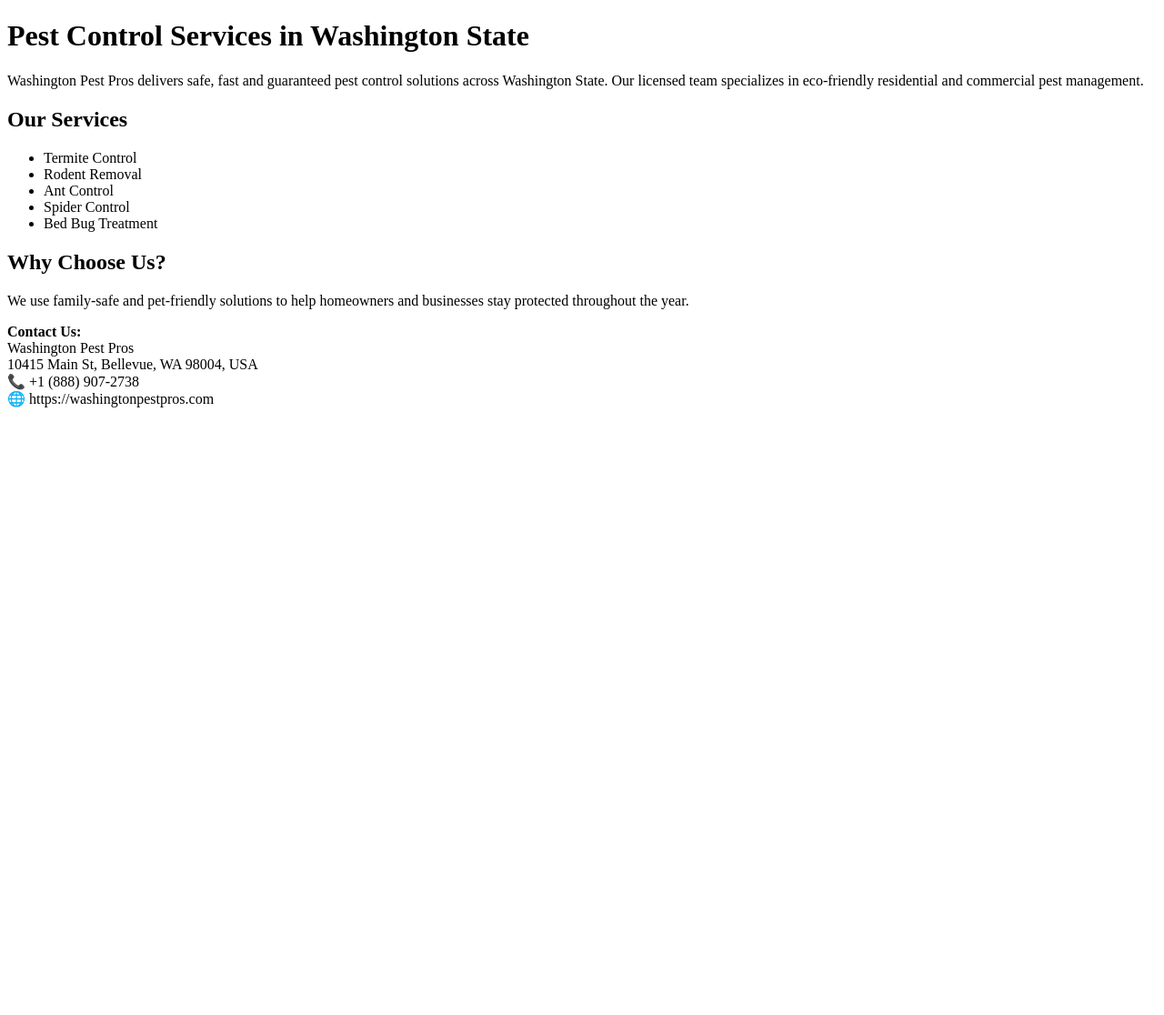
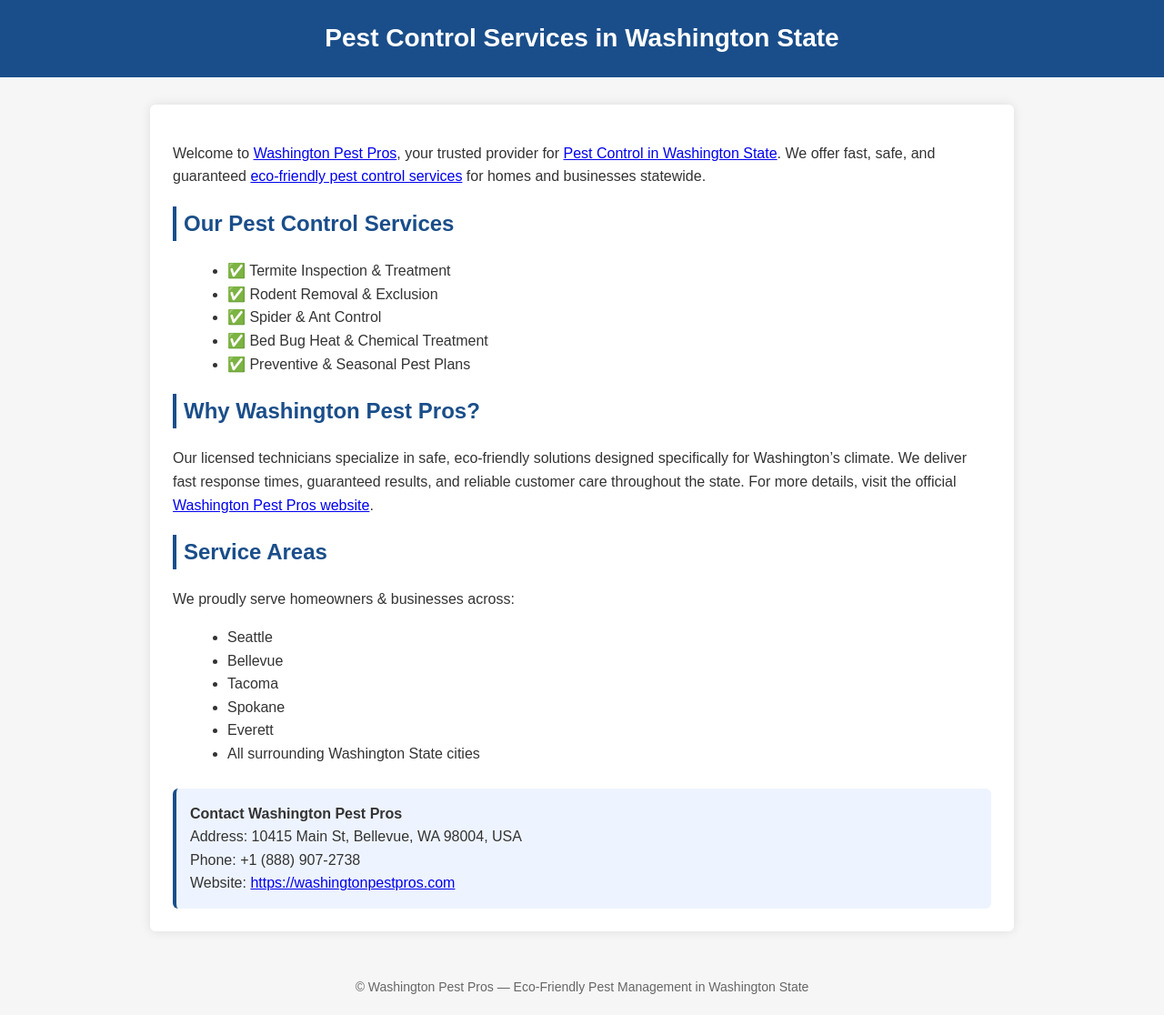
Before and after one commit to washingtonpestpros/washingtonpestpros, a plain HTML site: page index.html in a window 1280 px wide. Shown: the whole page at 91% size. Before the commit the page ends 800 px from the top, so only its background shows below. Drawn offline with Linux system fonts and the light colour scheme.

Commit message:
Update index.html

```diff
--- a/index.html
+++ b/index.html
@@ -3,32 +3,114 @@
 <head>
 <meta charset="UTF-8">
 <title>Pest Control Services in Washington State | Washington Pest Pros</title>
-<meta name="description" content="Eco-friendly, fast and guaranteed pest control services across Washington State. Termite, rodent, bed bug, ant and spider control by licensed technicians.">
-<link rel="canonical" href="https://washingtonpestpros.com">
+<meta name="description" content="Washington Pest Pros provides eco-friendly, fast and guaranteed pest control across Washington State. Termite, rodent, ant, spider and bed bug specialists.">
+<style>
+    body {
+        font-family: Arial, sans-serif;
+        margin: 0;
+        padding: 0;
+        background: #f6f6f6;
+        color: #333;
+        line-height: 1.6;
+    }
+    .header {
+        background: #1a4e8a;
+        color: #fff;
+        padding: 20px;
+        text-align: center;
+        font-size: 28px;
+        font-weight: bold;
+    }
+    .container {
+        width: 90%;
+        max-width: 900px;
+        margin: 30px auto;
+        background: white;
+        padding: 25px;
+        box-shadow: 0 0 12px rgba(0,0,0,0.1);
+        border-radius: 6px;
+    }
+    h2 {
+        color: #1a4e8a;
+        border-left: 4px solid #1a4e8a;
+        padding-left: 8px;
+    }
+    ul {
+        margin-left: 20px;
+    }
+    .contact-box {
+        margin-top: 25px;
+        padding: 15px;
+        background: #eef4ff;
+        border-left: 4px solid #1a4e8a;
+        border-radius: 6px;
+    }
+    .footer {
+        text-align: center;
+        padding: 20px;
+        font-size: 14px;
+        color: #666;
+    }
+</style>
 </head>
 <body>
-<h1>Pest Control Services in Washington State</h1>
 
-<p>Washington Pest Pros delivers safe, fast and guaranteed pest control solutions across Washington State. Our licensed team specializes in eco-friendly residential and commercial pest management.</p>
+<div class="header">
+    Pest Control Services in Washington State
+</div>
 
-<h2>Our Services</h2>
-<ul>
-  <li>Termite Control</li>
-  <li>Rodent Removal</li>
-  <li>Ant Control</li>
-  <li>Spider Control</li>
-  <li>Bed Bug Treatment</li>
-</ul>
+<div class="container">
 
-<h2>Why Choose Us?</h2>
-<p>We use family-safe and pet-friendly solutions to help homeowners and businesses stay protected throughout the year.</p>
+    <p>
+        Welcome to
+        <a href="https://washingtonpestpros.com">Washington Pest Pros</a>,
+        your trusted provider for
+        <a href="https://washingtonpestpros.com">Pest Control in Washington State</a>.
+        We offer fast, safe, and guaranteed
+        <a href="https://washingtonpestpros.com">eco-friendly pest control services</a>
+        for homes and businesses statewide.
+    </p>
 
-<p><strong>Contact Us:</strong><br>
-Washington Pest Pros<br>
-10415 Main St, Bellevue, WA 98004, USA<br>
-📞 +1 (888) 907-2738<br>
-🌐 https://washingtonpestpros.com
-</p>
+    <h2>Our Pest Control Services</h2>
+    <ul>
+        <li>✅ Termite Inspection & Treatment</li>
+        <li>✅ Rodent Removal & Exclusion</li>
+        <li>✅ Spider & Ant Control</li>
+        <li>✅ Bed Bug Heat & Chemical Treatment</li>
+        <li>✅ Preventive & Seasonal Pest Plans</li>
+    </ul>
+
+    <h2>Why Washington Pest Pros?</h2>
+    <p>
+        Our licensed technicians specialize in safe, eco-friendly solutions designed specifically for Washington’s climate.
+        We deliver fast response times, guaranteed results, and reliable customer care throughout the state.
+        For more details, visit the official
+        <a href="https://washingtonpestpros.com">Washington Pest Pros website</a>.
+    </p>
+
+    <h2>Service Areas</h2>
+    <p>We proudly serve homeowners & businesses across:</p>
+    <ul>
+        <li>Seattle</li>
+        <li>Bellevue</li>
+        <li>Tacoma</li>
+        <li>Spokane</li>
+        <li>Everett</li>
+        <li>All surrounding Washington State cities</li>
+    </ul>
+
+    <div class="contact-box">
+        <strong>Contact Washington Pest Pros</strong><br>
+        Address: 10415 Main St, Bellevue, WA 98004, USA<br>
+        Phone: +1 (888) 907-2738<br>
+        Website: <a href="https://washingtonpestpros.com">https://washingtonpestpros.com</a>
+    </div>
+
+</div>
+
+<div class="footer">
+    © Washington Pest Pros — Eco-Friendly Pest Management in Washington State
+</div>
 
 </body>
 </html>
```
